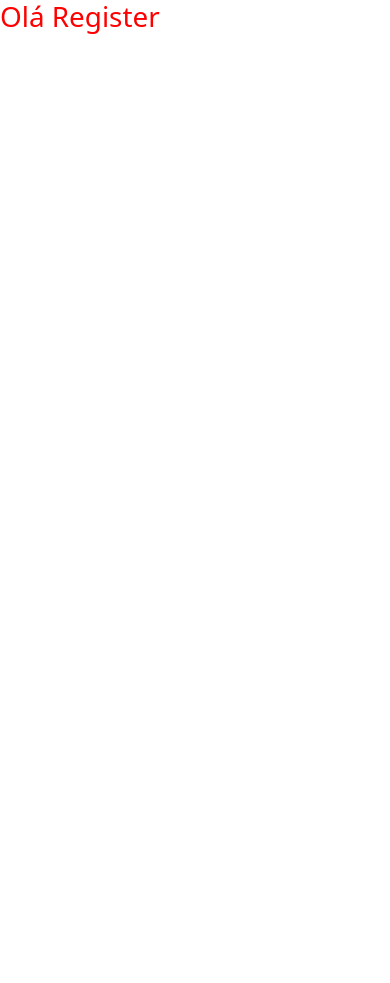
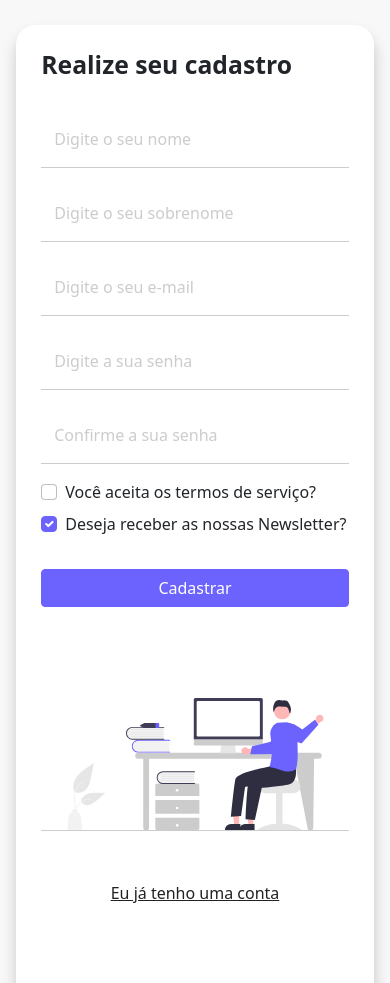
Before and after one commit to RafaelAlvesOliveira/Bootstrap, a plain HTML site: page 8_FORM_LOGIN_REGISTRO/register.html in a window 390 px wide. Shown: the top 983 px of the page. Before the commit the page ends 844 px from the top, so only its background shows below. Drawn offline with nearby package versions, Linux system fonts and the light colour scheme.

Commit message:
Conclusão do projeto de layout de login, as páginas foram criadas no padrão de layout responsivo

```diff
--- a/8_FORM_LOGIN_REGISTRO/css/style.css
+++ b/8_FORM_LOGIN_REGISTRO/css/style.css
@@ -1,3 +1,95 @@
-h1 {
-  color: red;
+body {
+  background-color: #F8F8F8;
 }
+
+/* Form */
+#form-container {
+  background-color: #FFF;
+  border-radius: 20px;
+  box-shadow: .5px 10px 15px rgba(0, 0, 0, .2);
+  margin: 25px auto;
+  padding: 25px;
+}
+
+@media(min-width: 768px) {
+  #form-container {
+    margin: 50px auto;
+    padding: 50px;
+  }
+}
+
+#form-container h2 {
+  font-weight: 900;
+  margin-bottom: 30px;
+}
+
+#form-container a{
+  color: #222;
+  transition: .5s;
+}
+
+#form-container a:hover{
+  color: #6C63FF;
+}
+
+#form-container form {
+  padding-bottom: 0px;
+}
+
+#form-container .form-control {
+  border: none;
+  border-bottom: 1px solid #CCC;
+  border-radius: 0;
+}
+
+#form-container .form-control:focus {
+  box-shadow: none;
+}
+
+#form-container .form-floating label {
+  color: #CCC;
+}
+
+#form-container .form-floating label > .form-control:focus~label {
+  color: #222;
+}
+
+#form-container input[type="submit"],
+#form-container input[type="checkbox"]:checked {
+  background-color: #6C63FF;
+  border-color: #6c63FF;
+}
+
+.btn.btn-primary {
+  width: 100%;
+  margin-top: 25px;
+}
+
+@media(min-width: 768px){
+  .btn.btn-primary {
+    width: auto;
+  }
+}
+
+/* Image */
+
+.row.align-items-center {
+  align-content: center;
+  height: 100%;
+  padding: 75px 0;
+}
+
+.col-md-6.order-md-1 {
+  padding-top: 50px;
+}
+
+@media(min-width: 768px){
+  .col-md-6.order-md-1 {
+    padding-top: 0;
+  }
+}
+
+#link-container {
+  text-align: center;
+  padding-top: 50px;
+}
--- a/8_FORM_LOGIN_REGISTRO/register.html
+++ b/8_FORM_LOGIN_REGISTRO/register.html
@@ -13,6 +13,59 @@
   <script src="https://cdn.jsdelivr.net/npm/bootstrap@5.1.3/dist/js/bootstrap.bundle.min.js" integrity="sha384-ka7Sk0Gln4gmtz2MlQnikT1wXgYsOg+OMhuP+IlRH9sENBO0LRn5q+8nbTov4+1p" crossorigin="anonymous" defer></script>
 </head>
 <body>
-  <h1>Olá Register</h1>
+  <div class="container col-11 col-md-9" id="form-container">
+    <div class="row gx-5">
+      <div class="col-md-6">
+        <h2>Realize seu cadastro</h2>
+        <form>
+          <div class="form-floating mb-3">
+            <input type="text" class="form-control" id="name" name="name" placeholder="Digite o seu nome">
+            <label for="name" class="form-label">Digite o seu nome</label>
+          </div>
+          <div class="form-floating mb-3">
+            <input type="text" class="form-control" id="lastname" name="lastname" placeholder="Digite o seu sobrenome">
+            <label for="lastname" class="form-label">Digite o seu sobrenome</label>
+          </div>
+          <div class="form-floating mb-3">
+            <input type="email" class="form-control" id="email" name="email" placeholder="Digite o seu e-mail">
+            <label for="email" class="form-label">Digite o seu e-mail</label>
+          </div>
+          <div class="form-floating mb-3">
+            <input type="password" class="form-control" id="password" name="password" placeholder="Digite a sua senha">
+            <label for="password" class="form-label">Digite a sua senha</label>
+          </div>
+          <div class="form-floating mb-3">
+            <input type="password" class="form-control" id="confirmpassword" name="confirmpassword" placeholder="Confirme a sua senha">
+            <label for="confirmpassword" class="form-label">Confirme a sua senha</label>
+          </div>
+          <div class="mb-3">
+            <div class="form-check mb-2">
+              <input type="checkbox" class="form-check-input" value="" id="agree-form" name="agree-form">
+              <label for="agree-form" class="form-check-label">
+                Você aceita os termos de serviço?
+              </label>
+            </div>
+            <div class="form-check mb-2">
+              <input type="checkbox" class="form-check-input" value="" id="newsletter" name="newsletter" checked>
+              <label for="newsletter" class="form-check-label">
+                Deseja receber as nossas Newsletter?
+              </label>
+            </div>
+            <input type="submit" class="btn btn-primary" value="Cadastrar">
+          </div>
+        </form>
+      </div>
+      <div class="col-md-6">
+        <div class="row align-items-center">
+          <div class="col-12">
+            <img src="img/hello.svg" alt="Tela de Registro" class="img-fluid">
+          </div>
+          <div class="col-12" id="link-container">
+            <a href="login.html">Eu já tenho uma conta</a>
+          </div>
+        </div>
+      </div>
+    </div>
+  </div>
 </body>
 </html>
```
Also changed, not shown: 8_FORM_LOGIN_REGISTRO/login.html (+26 -1 lines).
